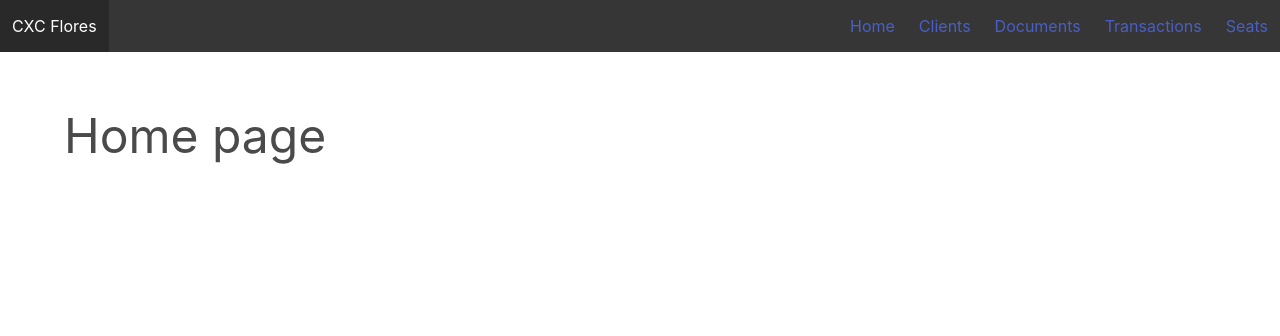
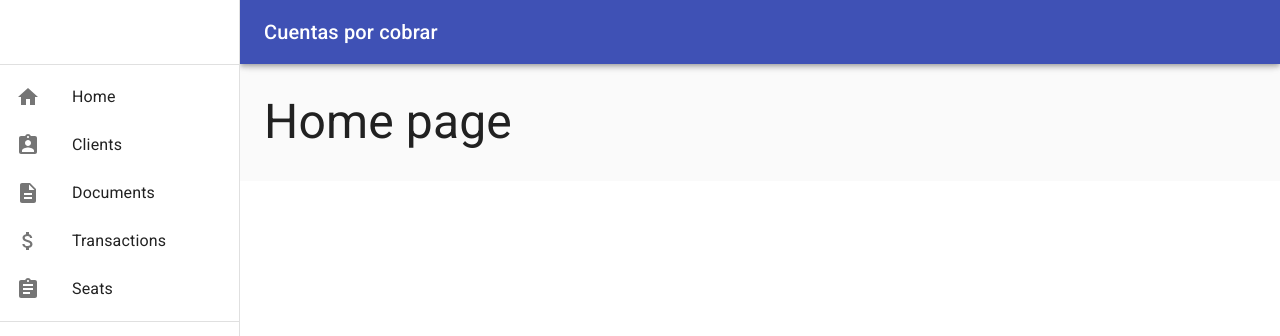
Before and after one commit to EliasFl/cxcCrud, a React (Create React App) app in the folder frontend/: page / in a window 1280 px wide. Shown: the top 336 px of the page. Built offline with nearby package versions, Linux system fonts and the light colour scheme.

Commit message:
Changed the overall design of the app

```diff
--- a/frontend/package.json
+++ b/frontend/package.json
@@ -3,11 +3,14 @@
   "version": "0.1.0",
   "private": true,
   "dependencies": {
+    "@material-ui/core": "^4.9.9",
+    "@material-ui/icons": "^4.9.1",
     "@testing-library/jest-dom": "^4.2.4",
     "@testing-library/react": "^9.3.2",
     "@testing-library/user-event": "^7.1.2",
     "axios": "^0.19.2",
     "bulma": "^0.8.0",
+    "prop-types": "^15.7.2",
     "react": "^16.13.0",
     "react-dom": "^16.13.0",
     "react-query": "^1.0.29",
--- a/frontend/public/index.html
+++ b/frontend/public/index.html
@@ -15,6 +15,8 @@
       user's mobile device or desktop. See https://developers.google.com/web/fundamentals/web-app-manifest/
     -->
     <link rel="manifest" href="%PUBLIC_URL%/manifest.json" />
+    <link rel="stylesheet" href="https://fonts.googleapis.com/css?family=Roboto:300,400,500,700&display=swap" />
+    <link rel="stylesheet" href="https://fonts.googleapis.com/icon?family=Material+Icons" />
     <!--
       Notice the use of %PUBLIC_URL% in the tags above.
       It will be replaced with the URL of the `public` folder during the build.
--- a/frontend/src/App.js
+++ b/frontend/src/App.js
@@ -1,45 +1,154 @@
 import React from "react";
 import { BrowserRouter as Router, Switch, Route, Link } from "react-router-dom";
 import "./../node_modules/bulma/css/bulma.min.css";
-
+import PropTypes from "prop-types";
+import AppBar from '@material-ui/core/AppBar';
+import CssBaseline from '@material-ui/core/CssBaseline';
+import Divider from '@material-ui/core/Divider';
+import Drawer from '@material-ui/core/Drawer';
+import Hidden from '@material-ui/core/Hidden';
+import IconButton from '@material-ui/core/IconButton';
+import List from '@material-ui/core/List';
+import ListItem from '@material-ui/core/ListItem';
+import ListItemText from '@material-ui/core/ListItemText';
+import MenuIcon from '@material-ui/icons/Menu';
+import Toolbar from '@material-ui/core/Toolbar';
+import Typography from '@material-ui/core/Typography';
+import ListItemIcon from '@material-ui/core/ListItemIcon';
+import HomeIcon from '@material-ui/icons/Home';
+import AssignmentIndIcon from '@material-ui/icons/AssignmentInd';
+import DescriptionIcon from '@material-ui/icons/Description';
+import AttachMoneyIcon from '@material-ui/icons/AttachMoney';
+import AssignmentIcon from '@material-ui/icons/Assignment';
+import { makeStyles, useTheme } from '@material-ui/core/styles';
 import ClientsPage from "./pages/ClientsPage";
 import DocumentsPage from "./pages/DocumentsPage";
 import TransactionsPage from "./pages/TransactionsPage";
 import SeatsPage from "./pages/SeatsPage";
 
-function App() {
+const drawerWidth = 240;
+
+const useStyles = makeStyles((theme) => ({
+  root: {
+    display: 'flex',
+  },
+  drawer: {
+    [theme.breakpoints.up('sm')]: {
+      width: drawerWidth,
+      flexShrink: 0,
+    },
+  },
+  appBar: {
+    [theme.breakpoints.up('sm')]: {
+      width: `calc(100% - ${drawerWidth}px)`,
+      marginLeft: drawerWidth,
+    },
+  },
+  menuButton: {
+    marginRight: theme.spacing(2),
+    [theme.breakpoints.up('sm')]: {
+      display: 'none',
+    },
+  },
+  // necessary for content to be below app bar
+  toolbar: theme.mixins.toolbar,
+  drawerPaper: {
+    width: drawerWidth,
+  },
+  content: {
+    flexGrow: 1,
+    padding: theme.spacing(3),
+  },
+}));
+
+function App(props) {
+  const { container } = props;
+  const classes = useStyles();
+  const theme = useTheme();
+  const [mobileOpen, setMobileOpen] = React.useState(false);
+
+  const handleDrawerToggle = () => {
+    setMobileOpen(!mobileOpen);
+  };
+
+  const routes = [
+    {name: "Home", path: "/", icon: <HomeIcon />},
+    {name: "Clients", path: "/clients", icon: <AssignmentIndIcon />},
+    {name: "Documents", path: "/documents", icon: <DescriptionIcon />},
+    {name: "Transactions", path: "/transactions", icon: <AttachMoneyIcon />},
+    {name: "Seats", path: "/seats", icon: <AssignmentIcon />},
+  ]
+
+  const drawer = (
+    <div>
+      <div className={classes.toolbar} />
+      <Divider />
+      <List>
+        {routes.map((route, index) => (
+          <ListItem component={Link} to={route.path} button key={index}>
+            <ListItemIcon>{route.icon}</ListItemIcon>
+            <ListItemText primary={route.name} />
+          </ListItem>
+        ))}
+      </List>
+      <Divider />
+    </div>
+  );
+
   return (
     <Router>
-      <nav
-        className="navbar is-dark"
-        role="navigation"
-        aria-label="main navigation"
-      >
-        <div className="navbar-brand">
-          <a className="navbar-item">CXC Flores</a>
-        </div>
-
-        <ul className="navbar-menu navbar-end">
-          <li className="navbar-item">
-            <Link to="/">Home</Link>
-          </li>
-          <li className="navbar-item">
-            <Link to="/clients">Clients</Link>
-          </li>
-          <li className="navbar-item">
-            <Link to="/documents">Documents</Link>
-          </li>
-          <li className="navbar-item">
-            <Link to="/transactions">Transactions</Link>
-          </li>
-          <li className="navbar-item">
-            <Link to="/seats">Seats</Link>
-          </li>
-        </ul>
+    <div className={classes.root}>
+      <CssBaseline />
+      <AppBar position="fixed" className={classes.appBar}>
+        <Toolbar>
+          <IconButton
+            color="inherit"
+            aria-label="open drawer"
+            edge="start"
+            onClick={handleDrawerToggle}
+            className={classes.menuButton}
+          >
+            <MenuIcon />
+          </IconButton>
+          <Typography variant="h6" noWrap>
+            Cuentas por cobrar
+          </Typography>
+        </Toolbar>
+      </AppBar>
+      <nav className={classes.drawer} aria-label="mailbox folders">
+        {/* The implementation can be swapped with js to avoid SEO duplication of links. */}
+        <Hidden smUp implementation="css">
+          <Drawer
+            container={container}
+            variant="temporary"
+            anchor={theme.direction === 'rtl' ? 'right' : 'left'}
+            open={mobileOpen}
+            onClose={handleDrawerToggle}
+            classes={{
+              paper: classes.drawerPaper,
+            }}
+            ModalProps={{
+              keepMounted: true, // Better open performance on mobile.
+            }}
+          >
+            {drawer}
+          </Drawer>
+        </Hidden>
+        <Hidden xsDown implementation="css">
+          <Drawer
+            classes={{
+              paper: classes.drawerPaper,
+            }}
+            variant="permanent"
+            open
+          >
+            {drawer}
+          </Drawer>
+        </Hidden>
       </nav>
-      <section className="section">
-        <div className="container">
-          <Switch>
+      <main className={classes.content}>
+        <div className={classes.toolbar} />
+        <Switch>
           <Route exact path="/">
             <h1 className="is-size-1">Home page</h1>
           </Route>
@@ -56,10 +165,18 @@ function App() {
               <TransactionsPage />
             </Route>
           </Switch>
-        </div>
-      </section>
+      </main>
+    </div>
     </Router>
   );
 }
 
+App.propTypes = {
+  /**
+   * Injected by the documentation to work in an iframe.
+   * You won't need it on your project.
+   */
+  container: PropTypes.any,
+};
+
 export default App;
```
Also changed, not shown: 1 other file (tests, documents, lock files or other folders).
